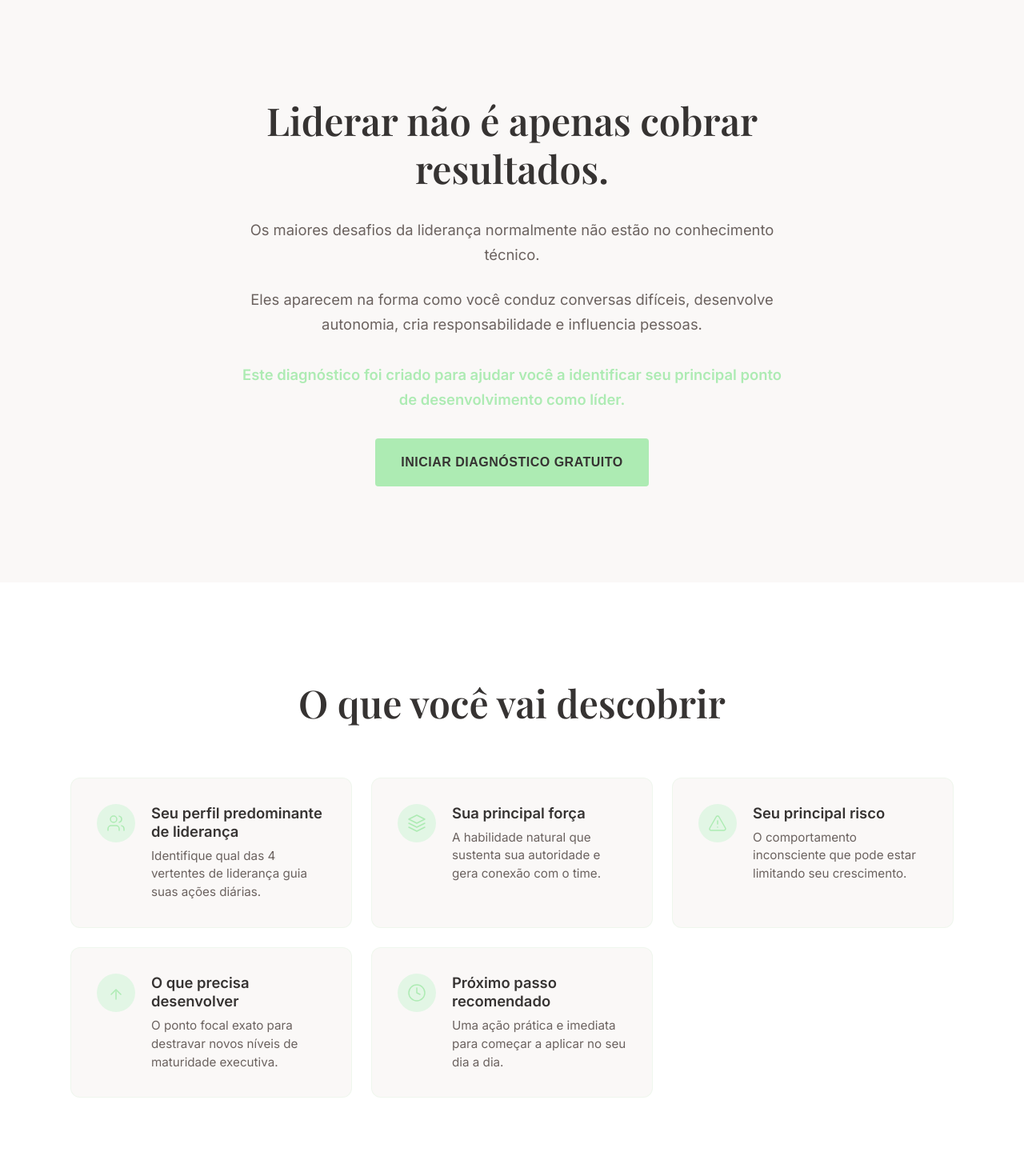
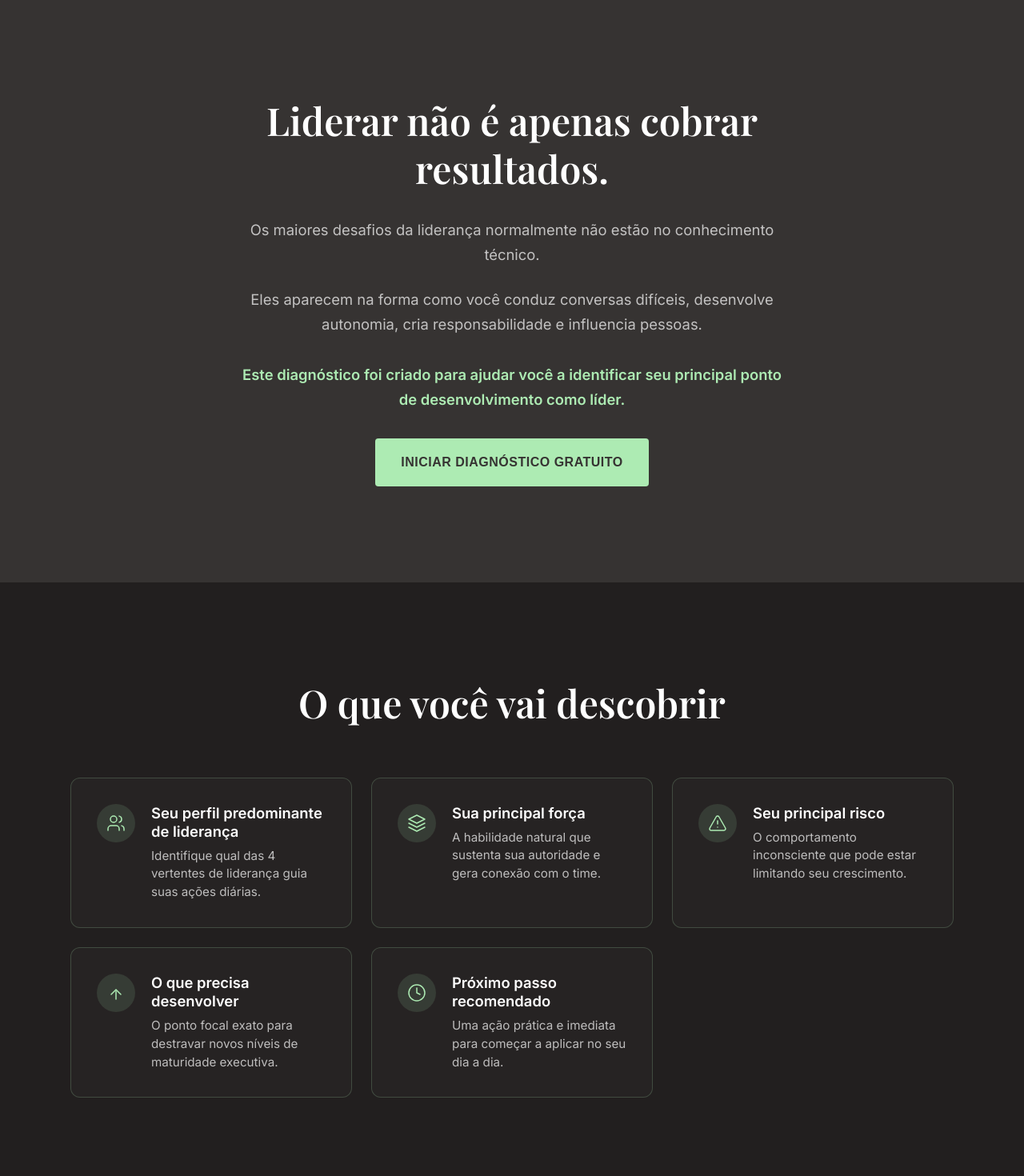
Before and after one commit to designblenduca/gracielli-funil, a React (Vite) app: page / in a window 1280 px wide. Shown: the part 800-2270 px from the top of the page at 80% size. Built offline with nearby package versions, Linux system fonts and the light colour scheme; a web font is replaced by a local one.

Commit message:
style: alternate landing section backgrounds

```diff
--- a/src/styles/global.css
+++ b/src/styles/global.css
@@ -3,6 +3,7 @@
 :root {
   /* Cores - Design System */
   --color-dark: #363332;
+  --color-dark-deep: #221F1F;
   --color-primary: #6B625F;
   --color-off-white: #FAF8F7;
   --color-white: #FFFFFF;
@@ -170,7 +171,7 @@ h1, h2, h3, h4, h5, h6 {
   align-items: center;
   min-height: 100vh;
   overflow: hidden;
-  background: transparent;
+  background: var(--color-dark-deep);
 }
 
 .hero-overlay {
@@ -279,14 +280,14 @@ h1, h2, h3, h4, h5, h6 {
    SEÇÃO DE AUTORIDADE (Warm Gray / Soft Off-White Alternada)
    --------------------------------- */
 .authority-section {
-  background-color: var(--color-off-white);
-  color: var(--color-primary);
+  background-color: var(--color-dark);
+  color: var(--color-text-light);
   text-align: center;
 }
 
 .authority-section h2 {
   font-size: clamp(2rem, 4vw, 3rem); /* Tipografia DS */
-  color: var(--color-dark);
+  color: var(--color-white);
   margin-bottom: var(--space-8);
   font-weight: 600;
   max-width: 800px;
@@ -296,7 +297,7 @@ h1, h2, h3, h4, h5, h6 {
 
 .authority-section p {
   font-size: 1.15rem;
-  color: var(--color-primary);
+  color: var(--color-text-muted);
   max-width: 700px;
   margin: 0 auto var(--space-6) auto;
   line-height: 1.7;
@@ -309,16 +310,16 @@ h1, h2, h3, h4, h5, h6 {
 }
 
 /* ---------------------------------
-   SEÇÃO "O QUE VOCÊ VAI DESCOBRIR" (Fundo Branco com toques de cor)
+   SEÇÃO "O QUE VOCÊ VAI DESCOBRIR"
    --------------------------------- */
 .discover-section {
-  background-color: var(--color-white);
-  color: var(--color-primary);
+  background-color: var(--color-dark-deep);
+  color: var(--color-text-light);
 }
 
 .discover-section h2 {
   font-size: clamp(2rem, 4vw, 3rem);
-  color: var(--color-dark);
+  color: var(--color-white);
   margin-bottom: var(--space-16);
   text-align: center;
 }
@@ -335,8 +336,8 @@ h1, h2, h3, h4, h5, h6 {
 .discover-card {
   padding: var(--space-8);
   border-radius: var(--radius-lg);
-  background: var(--color-off-white);
-  border: 1px solid rgba(173, 235, 179, 0.15); /* Borda verde suave */
+  background: rgba(255, 255, 255, 0.02);
+  border: 1px solid rgba(173, 235, 179, 0.2); /* Borda verde suave */
   transition: var(--transition-smooth);
   display: flex;
   align-items: flex-start;
@@ -346,8 +347,8 @@ h1, h2, h3, h4, h5, h6 {
 .discover-card:hover {
   transform: translateY(-5px);
   border-color: var(--color-verde);
-  background: var(--color-white);
-  box-shadow: 0 15px 40px rgba(173, 235, 179, 0.08); /* Sombra sutil esverdeada */
+  background: rgba(255, 255, 255, 0.04);
+  box-shadow: 0 15px 40px rgba(0, 0, 0, 0.18);
 }
 
 .discover-icon-wrapper {
@@ -357,7 +358,7 @@ h1, h2, h3, h4, h5, h6 {
   width: 48px;
   height: 48px;
   border-radius: 50%;
-  background: var(--color-verde-suave);
+  background: rgba(173, 235, 179, 0.12);
   color: var(--color-verde);
   flex-shrink: 0;
   transition: var(--transition-smooth);
@@ -365,7 +366,7 @@ h1, h2, h3, h4, h5, h6 {
 
 .discover-card:hover .discover-icon-wrapper {
   background: var(--color-verde);
-  color: var(--color-white);
+  color: var(--color-dark);
 }
 
 .discover-content {
@@ -377,13 +378,13 @@ h1, h2, h3, h4, h5, h6 {
 .discover-card-title {
   font-size: 1.15rem;
   font-weight: 600;
-  color: var(--color-dark);
+  color: var(--color-white);
   font-family: var(--font-body);
 }
 
 .discover-card-desc {
   font-size: 0.95rem;
-  color: var(--color-primary);
+  color: var(--color-text-muted);
   line-height: 1.5;
 }
 
```
